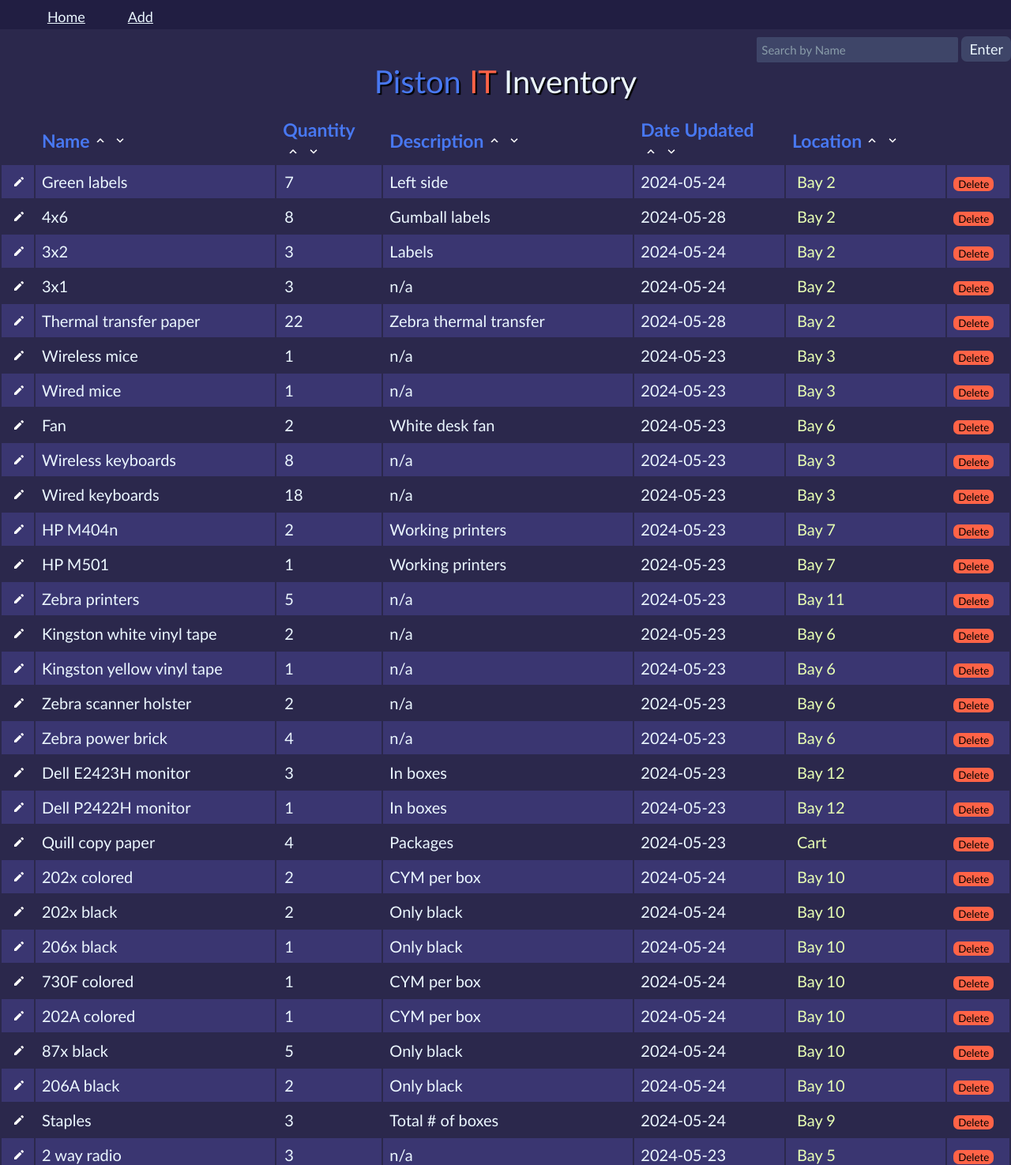
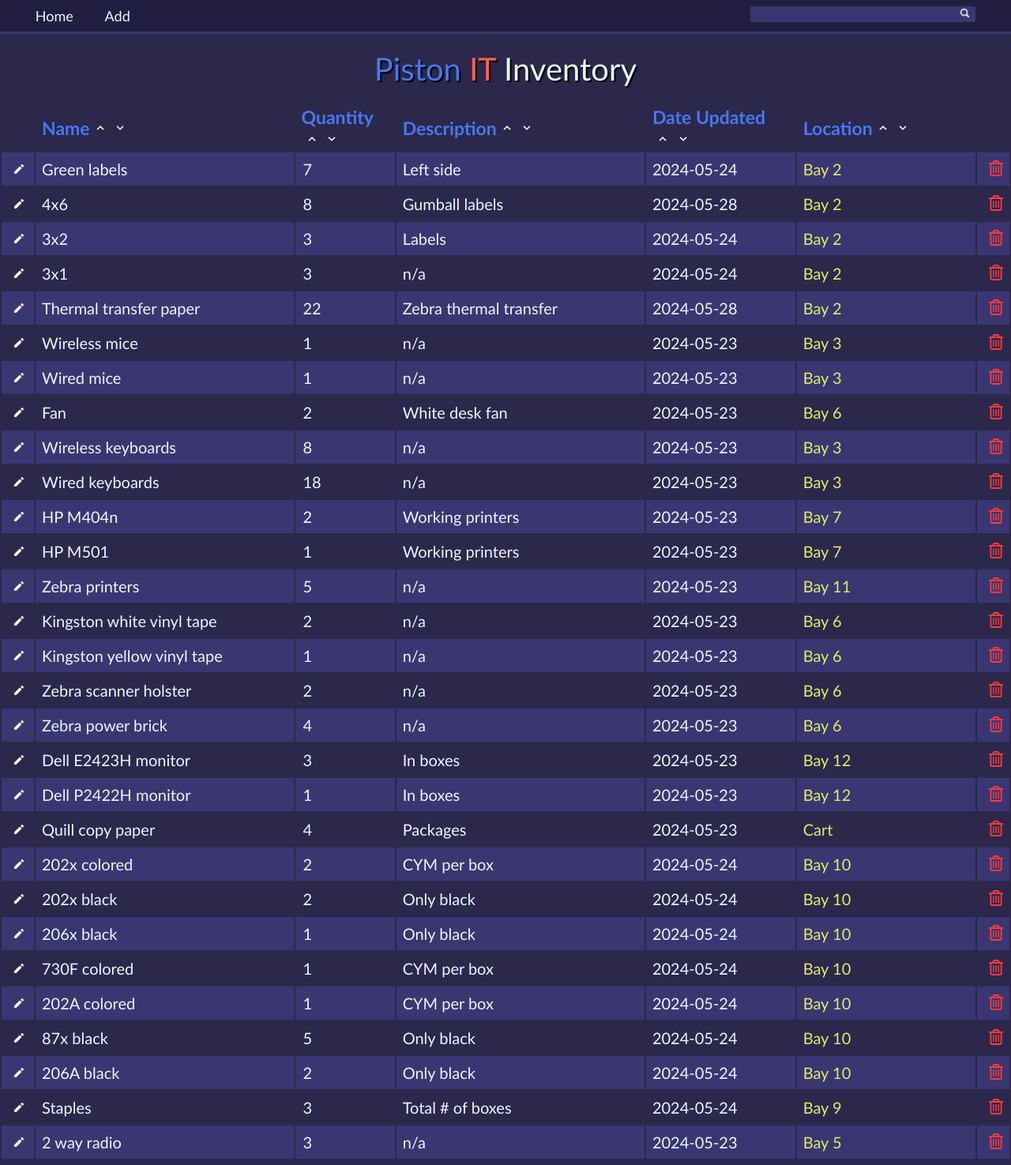
Before and after one commit to aliburkemper12/inventory-system-piston, a Flask app: page /home in a window 1280 px wide. Shown: the top 1475 px of the page at 79% size. Run offline with Flask 3, Linux system fonts and the light colour scheme; data comes from the database, SQL or seed files in the repository; both versions use the stored data as it was after the commit.

Commit message:
added nav bar

```diff
--- a/src/app.py
+++ b/src/app.py
@@ -37,8 +37,16 @@ def home():
     if request.method == "POST":
         name = request.form.get("fname")
         data = cursor.execute('SELECT * FROM item WHERE name = ?', (name,)).fetchall()
+        print(data)
 
-        return render_template("edit.html", data=data)
+        if len(data) != 0:
+            print('non-empty')
+            return render_template("edit.html", data=data)
+        else:
+            print('like')
+            data = cursor.execute('SELECT * FROM item WHERE name LIKE ?', ('%' + name + '%',)).fetchall()
+            return render_template("index.html", data=data)
+
 
     data = cursor.execute('SELECT * FROM item').fetchall()
     conn.close()
@@ -115,12 +123,12 @@ def update_q():
     name = request.form.get("name")
     q = request.form.get("d_q")
 
-    print(name)
-    print(q)
-
     if q != "":
         command = 'UPDATE item SET quantity = ? WHERE name = ?;'
         cursor.execute(command, (q, name))
+
+        command = 'UPDATE item SET date = ? WHERE name = ?;'
+        cursor.execute(command, (str(date.today()), name))
         conn.commit()
 
     data = cursor.execute('SELECT * FROM item').fetchall()
--- a/src/static/style.css
+++ b/src/static/style.css
@@ -13,6 +13,19 @@ body {
 .login_container {
     margin-top: 15%;
 }
+#login {
+    border: none;
+    height: 30px;
+    width: 350px;
+    background-color: #3e4568;
+    color: #ebf7ff;
+    font-size: 15px;
+    font-family: 'Trebuchet MS', 'Lucida Sans Unicode', 'Lucida Grande', 'Lucida Sans', Arial, sans-serif;
+}
+#login::placeholder {
+    padding-left: 5px;
+    color: #899ca9;
+}
 .title {
     font-size: 40px;
     text-align: center;
@@ -22,19 +35,19 @@ body {
 #locate {
     border-radius: 2px;
     border: none;
-    height: 30px;
+    height: 17px;
     width: 250px;
-    background-color: #3e4568;
+    background-color: transparent;
     color: #ebf7ff;
-    padding-left: 3px;
     font-size: 15px;
-    margin-top: 10px;
     font-family: 'Trebuchet MS', 'Lucida Sans Unicode', 'Lucida Grande', 'Lucida Sans', Arial, sans-serif;
 }
-#locate::placeholder {
-    color: #899ca9;
-    padding-left: 3px;
-    font-size: 15px;
+#search_container {
+    float: right;
+    margin: none;
+    padding: none;
+    background-color: #3a3671;
+    border-radius: 2px;
 }
 table {
     font-size: 20px;
@@ -43,7 +56,7 @@ button {
     background: #3e4568;
     font-family: 'Trebuchet MS', 'Lucida Sans Unicode', 'Lucida Grande', 'Lucida Sans', Arial, sans-serif;    cursor: pointer;
     color: #ebf7ff;
-    border-radius: 7px;
+    border-radius: 2px;
     box-shadow: none;
     border: none;
     transition-duration: .5s;
@@ -63,8 +76,10 @@ button:hover {
 .location {
     background-color: transparent;
     font-family: 'Trebuchet MS', 'Lucida Sans Unicode', 'Lucida Grande', 'Lucida Sans', Arial, sans-serif;
-    color: #e7ffb3;
+    color: #e4ed64;
     font-size: 20px;
+    margin: 0;
+    padding: 0;
 }
 .edit {
     background-color: transparent;
@@ -83,15 +98,16 @@ button:hover {
     translate: 0px -3px;
 }
 .delete {
-    background-color: tomato;
-    color: black;
+    background-color: transparent;
+    margin: none;
+    padding: none;
 }
-.delete:hover {
-    background-color: #ebf7ff;
-    color: black;
+.delete img {
+    height: 20px;
+    width: auto;
 }
 #piston {
-    color: rgb(72, 120, 241);;
+    color: rgb(72, 120, 241);
 }
 #IT {
     color: tomato;
@@ -109,11 +125,13 @@ button:hover {
 }
 #nav {
     color: #ebf7ff;
-    margin-right: 2%;
+    margin: none;
+    padding: none;
+    margin-right: 3%;
     font-size: 18px;
-    margin-left: 2%;
+    text-decoration: none;
     transition-duration: .5s;
-    padding-bottom: 3px;
+    vertical-align: middle;
 }
 #nav:hover {
     color: tomato;
@@ -121,11 +139,19 @@ button:hover {
 }
 #nav-bar {
     background-color: #211e42;
-    vertical-align: top;
-    margin: 0;
-    padding-top: 10px;
+    height: 40px;
+}
+#container_nav {
+    padding-top: 8px;
     padding-bottom: 5px;
-    padding-left: 35px;
+    margin-left: 3.5%;
+    margin-right: 3.5%;
+}
+#line {
+    height: 3px;
+    width: auto;
+    background-color: #3a3671;
+    margin-bottom: 20px;
 }
 .d_q {
     color: #ebf7ff;
@@ -133,7 +159,7 @@ button:hover {
     border: none;
     font-family: 'Trebuchet MS', 'Lucida Sans Unicode', 'Lucida Grande', 'Lucida Sans', Arial, sans-serif;
     font-size: 20px;
-    width: 120px;
+    width: 95%;
 }
 .d_q::placeholder {
     color: #ebf7ff;
@@ -185,7 +211,7 @@ td {
     width: 400px;
     background-color: #3e4568;
     color: #ebf7ff;
-    margin: 5px;
+    margin: 4px;
     font-family: 'Trebuchet MS', 'Lucida Sans Unicode', 'Lucida Grande', 'Lucida Sans', Arial, sans-serif;
     font-size: 20px;
     padding-left: 3px;
@@ -196,10 +222,10 @@ td {
     padding-left: 3px;
 }
 .submit {
-    margin-top: 10px;
+    margin-top: 5px;
+    padding: 5px 10px;
     background-color: #3e4568;
     font-size: 19px;
-    padding: 10px 10px;
 }
 #container {
     margin-top: 5%;
@@ -209,9 +235,16 @@ td {
     padding: 5px 10px;
 }
 .enter {
-    background-color: #3e4568;
-    font-size: 18px;
-    padding: 5px 10px;
+    background-color: transparent;
+}
+.enter img {
+    height: 15px;
+    width: auto;
+    margin: none;
+    padding: none;
+}
+.enter:hover {
+    background-color: transparent;
 }
 #addBody {
     margin-top: 5%;
--- a/src/templates/index.html
+++ b/src/templates/index.html
@@ -6,30 +6,26 @@
 <html>
     <body>
         <div id="nav-bar">
-            <a id="nav" href="/home">Home</a>
-            <a id="nav" href="/add">Add</a> </div>
-            <div align="right">
-                <form action="{{ url_for("home")}}" method="post">
-                <input type="text" id="locate" name="fname" placeholder="Search by Name">
-                <button class="enter" type="submit">Enter</button>
-                </form>
+            <div id="container_nav">
+                    <a id="nav" href="/home">Home</a>
+                    <a id="nav" href="/add">Add</a>
+                <div id="search_container" float="right">
+                    <form action="{{ url_for("home")}}" method="post">
+                    <input type="text" autocomplete="off" id="locate" name="fname">
+                    <button class="enter" type="submit"><img src="static/search.png" alt=""></button>
+                    </form>
+                </div>
             </div>
+        </div>
+        <div id="line"></div>
         <div class="title">
             <a id="piston">Piston<a> <a id="IT">IT<a> Inventory
         </div>
-       <!-- <div align="center">
-            <form action="{{ url_for("home")}}" method="post">
-            <input type="text" id="locate" name="fname" placeholder="Search by Name">
-            <button class="enter" type="submit">Enter</button>
-            </form>
-            <form action="{{ url_for("add")}}">
-            <button class="add" type="submit">Add Item</button></form>
-        </div> -->
         <div id="table_container">
             <table style="width:100%">
                 <tr>
                     <th width="3%" align="left"></th>
-                    <th width="24%" align="left">Name<div>
+                    <th width="26%" align="left">Name<div>
                         <div><form action="{{ url_for("sort_desc")}}" method="post">
                         <input type="hidden" name="name" value="1">
                         <button class="arrow" type="submit"><img src="static/up.png" alt=""></button></form></div>
@@ -53,7 +49,7 @@
                         <input type="hidden" name="name" value="3">
                         <button class="arrow" type="submit"><img src="static/down.png" alt=""></button></form></div></div>
                     </th>
-                    <th width="15%" align="left">Date Updated<div>
+                    <th width="10%" align="left">Date Updated<div>
                         <div><form action="{{ url_for("sort_desc")}}" method="post">
                         <input type="hidden" name="name" value="4">
                         <button class="arrow" type="submit"><img src="static/up.png" alt=""></button></form></div>
@@ -61,7 +57,7 @@
                         <input type="hidden" name="name" value="4">
                         <button class="arrow" type="submit"><img src="static/down.png" alt=""></button></form></div></div>
                     </th>
-                    <th width="15%" align="left">Location<div>
+                    <th width="26" align="left">Location<div>
                         <div><form action="{{ url_for("sort_desc")}}" method="post">
                         <input type="hidden" name="name" value="5">
                         <button class="arrow" type="submit"><img src="static/up.png" alt=""></button></form></div>
@@ -75,14 +71,14 @@
                     <form action="{{ url_for("edit")}}" method="post">
                     <td width="2%" align="right"><button class="edit" id="count" type="submit"><img src="static/edit_icon.png" alt=""></button></td>
                     <form id="name" method="post">
-                    <td width="22%"><input type="hidden" name="name" value="{{ item[0] }}">{{ item[0] }}</td></form></form>
+                    <td width="25%"><input type="hidden" name="name" value="{{ item[0] }}">{{ item[0] }}</td></form></form>
                     <td width="10%" display="inline-block" id="quantity">
                         <form action="/update_q" method="post">
                         <input type="hidden" name="name" value="{{ item[0] }}">
-                        <input type="text" class="d_q" name="d_q" placeholder="{{ item[1] }}"></td></form>
+                        <input type="text" autocomplete="off" class="d_q" name="d_q" placeholder="{{ item[1] }}"></td></form>
                     <td width="25%">{{ item[2] }}</td>
                     <td width="15%">{{ item[3] }}</td>
-                    <td width="16%">
+                    <td width="18%">
                         <form action="{{ url_for("location")}}" method="post">
                         <input type="hidden" name="flocation" value="{{ item[4] }}">
                         <button class="location" type="submit">{{ item[4] }}</button>
@@ -90,7 +86,7 @@
                     </td></form>
                     <form action="{{ url_for("delete")}}" method="post">
                     <input type="hidden" name="name" value="{{ item[0] }}">
-                    <td width="auto" align="left"><button class="delete" type="submit">Delete</button></td></form>
+                    <td width="auto" align="left"><button class="delete" type="submit"><img src="static/trash.png" alt=""></button></td></form>
                 </tr>
                 {%endfor%}
             </table>
--- a/src/templates/login.html
+++ b/src/templates/login.html
@@ -7,8 +7,8 @@
         <h1 class="title">Login</h2>
         <h3 class="error">{{ error }}</h3>
         <form action="{{ url_for("login")}}" method="post">
-        <div class="input"><input type="text" id="locate" name="username" placeholder="Enter username"></div>
-        <div class="input"><input type="password" id="locate" name="password" placeholder="Enter password"></div>
-        <button class="enter" type="submit">Enter</button></form>
+        <div class="input"><input type="text" id="login" name="username" placeholder="Enter username"></div>
+        <div class="input"><input type="password" id="login" name="password" placeholder="Enter password"></div>
+        <button class="submit" type="submit">Enter</button></form>
     <body>
 </html>
```
Also changed, not shown: src/templates/add.html (+14 -8 lines), src/templates/edit.html (+21 -14 lines), src/templates/sub.html (+14 -10 lines), src/inventory.db, src/static/search.png (added), src/static/trash.png (added).
